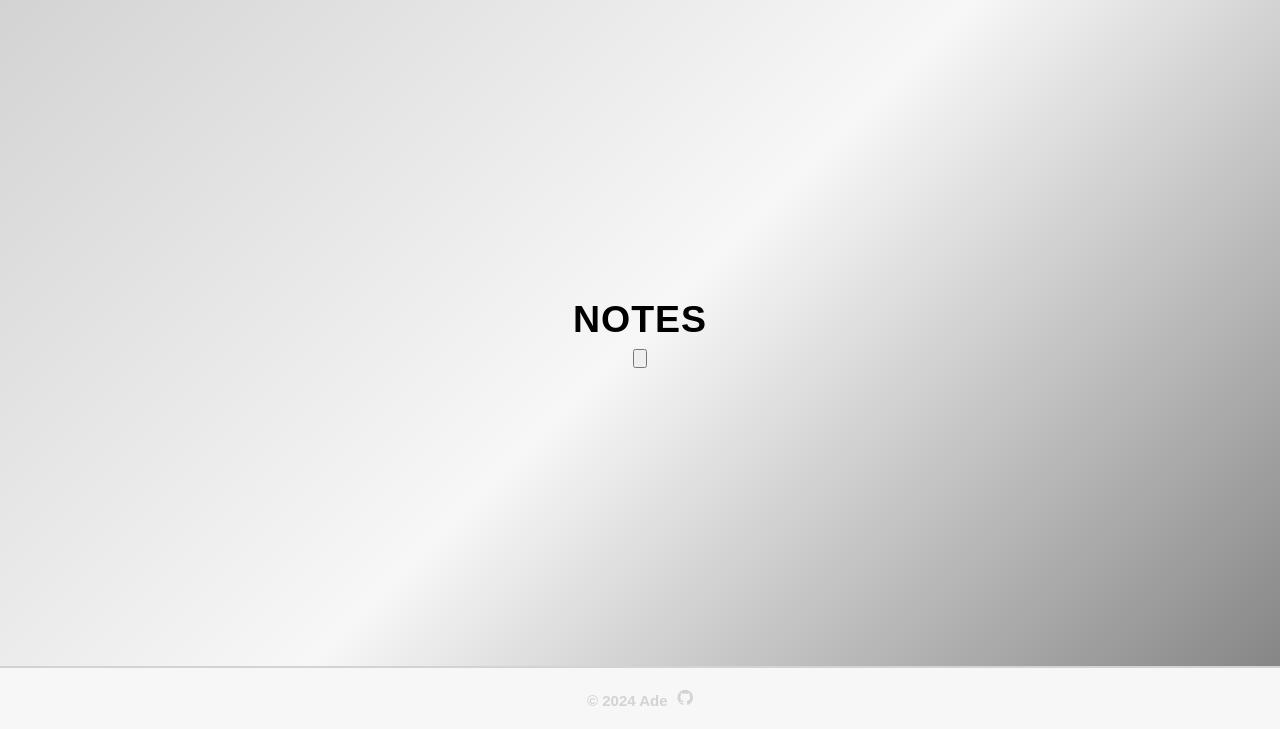
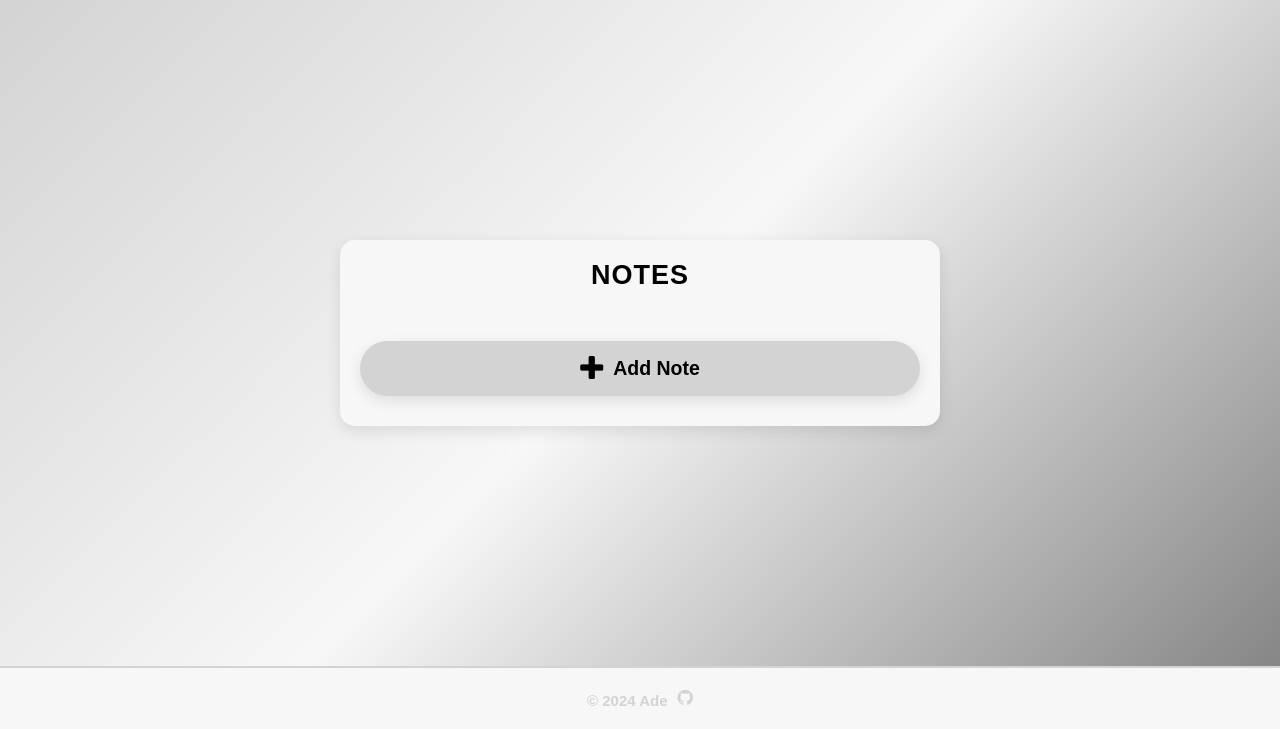
Before and after one commit to adesystem/HTML-CSS-JS-FLASK-Simple-Notes-App, a Flask app: page /user/notes in a window 1280 px wide. Shown: the part 71-800 px from the top of the page. Run offline with Flask 3, Linux system fonts and the light colour scheme; the visitor is signed in with stand-in values (Sample User, id 1); data that the repository does not hold is empty.

Commit message:
Added style for notes.

```diff
--- a/website/routes/views.py
+++ b/website/routes/views.py
@@ -20,7 +20,7 @@ def notes():
     except:
         notes = []
 
-    return render_template('notes.html', active_page='notes', notes=notes)
+    return render_template('notes.html', active_page='notes', notes=reversed(notes))
 
 @views.route('user/notes/add', methods=['POST'])
 @login_required
--- a/website/static/css/style.css
+++ b/website/static/css/style.css
@@ -157,7 +157,7 @@ form {
     padding: 10px 10px;
 }
 
-form input[type=text], form input[type=password] {
+form input[type=text], form input[type=password], form textarea {
     padding: 10px 20px;
     width: 100%;
     border: 2px solid var(--primary-color);
@@ -165,7 +165,17 @@ form input[type=text], form input[type=password] {
     font-size: 1.2em;
 }
 
-form input[type=submit], form button, .account-actions button {
+form textarea {
+    max-width: 100%;
+    height: 300px;
+    resize: none;
+    overflow-y: auto;
+    overflow-x: hidden;
+    font-size: 1.1em;
+    box-sizing: border-box;
+}
+
+form input[type=submit], form button, .account-actions button, .notes button {
     padding: 10px 20px;
     width: 100%;
     border: none;
@@ -178,7 +188,7 @@ form input[type=submit], form button, .account-actions button {
     transition: background-color 0.3s ease, transform 0.3s ease;
 }
 
-form input[type=submit]:hover, form button:hover, .account-actions button:hover {
+form input[type=submit]:hover, form button:hover, .account-actions button:hover, .notes button:hover {
     background-color: var(--hover-color);
     color: var(--primary-color);
     transform: scale(1.05);
@@ -226,11 +236,11 @@ form input[type=submit]:hover, form button:hover, .account-actions button:hover
 
 .clickable-icon {
     font-size: 1em;
-    color: var(--primary-color);
+    color: var(--hover-color);
     transition: transform 0.3s ease;}
 
 .clickable-icon:hover {
-    color: var(--hover-color);
+    color: var(--primary-color);
     transform: scale(1.05);
 }
 
@@ -246,6 +256,123 @@ form input[type=submit]:hover, form button:hover, .account-actions button:hover
 .account-actions button i {
     margin-right: 5px;
 }
+
+.notes {
+    display: flex;
+    flex-direction: column;
+    justify-content: flex-start;
+    align-items: center;
+    gap: 20px;
+    background-color: var(--secondary-color);
+    padding: 20px;
+    border-radius: 15px;
+    width: 100%;
+    max-width: 600px;
+    max-height: 65vh;
+    margin: 20px auto;
+    box-shadow: 0 5px 15px rgba(0, 0, 0, 0.1);
+    overflow-y: auto;
+    overflow-x: hidden;
+}
+
+.notes h2 {
+    font-size: 1.8em;
+    font-weight: bold;
+    margin-bottom: 20px;
+    color: var(--text-color);
+    text-transform: uppercase;
+    letter-spacing: 1px;
+    text-align: center;
+}
+
+.notes button {
+    background-color: var(--primary-color);
+    color: var(--hover-color);
+    font-size: 1.3em;
+    border-radius: 50px;
+    padding: 12px 20px;
+    border: none;
+    transition: background-color 0.3s ease, transform 0.3s ease, box-shadow 0.3s ease, color 0.3s ease;
+    display: flex;
+    align-items: center;
+    justify-content: center;
+    box-shadow: 0 5px 15px rgba(0, 0, 0, 0.1);
+    margin: 10px 0;
+    cursor: pointer;
+    text-align: center;
+}
+
+.notes button i {
+    margin-right: 10px;
+    font-size: 1.5em;
+}
+
+.notes button p {
+    margin: 0;
+    font-size: 1em;
+    color: inherit;
+}
+
+.notes button:hover {
+    background-color: var(--hover-color);
+    color: var(--primary-color);
+    transform: scale(1.03);
+    box-shadow: 0 8px 20px rgba(0, 0, 0, 0.15);
+}
+
+.note {
+    background-color: var(--secondary-color);
+    border: 1px solid var(--primary-color);
+    padding: 10px;
+    border-radius: 10px;
+    box-shadow: 0 5px 15px rgba(0, 0, 0, 0.1);
+    width: 100%;
+    display: flex;
+    flex-direction: column;
+    gap: 10px;
+    margin-bottom: 10px;
+}
+
+.note h3 {
+    font-size: 1.4em;
+    font-weight: bold;
+    margin-bottom: 10px;
+    color: var(--hover-color);
+    word-break: break-word;
+}
+
+.note-actions {
+    display: flex;
+    justify-content: flex-end;
+    gap: 15px;
+}
+
+.note-actions i {
+    font-size: 1.2em;
+    color: var(--hover-color);
+    cursor: pointer;
+    transition: color 0.3s ease, transform 0.3s ease;
+}
+
+.note-actions i:hover {
+    color: var(--primary-color);
+    transform: scale(1.1);
+}
+
+.note hr {
+    border: 0;
+    height: 1px;
+    background: var(--third-color);
+    margin: 10px 0;
+    width: 100%;
+}
+
+.note p {
+    font-size: 1em;
+    color: var(--text-color);
+    margin-top: 10px;
+}
+
 
 dialog {
     flex-direction: column;
--- a/website/static/js/notes.js
+++ b/website/static/js/notes.js
@@ -1,82 +1,101 @@
 import { showAlert } from "./alert.js";
+import { isNoteValid } from "./validator.js";
 
-const noteAddTrigger = document.getElementById('note-add-trigger');
-const noteAddCancel = document.getElementById('note-add-cancel');
+const noteAddTrigger = document.getElementById('add-note');
+const noteAddCancel = document.getElementById('cancel-add-note');
 
-const noteAddWindow = document.getElementById('note-add-window');
-const noteAddForm = document.getElementById('note-add-form');
+const noteAddModal = document.getElementById('add-note-modal');
+const noteAddForm = document.getElementById('add-note-form');
 
 noteAddTrigger.addEventListener('click', () => {
-    noteAddWindow.showModal();
+    noteAddModal.showModal();
 });
 
 noteAddCancel.addEventListener('click', () => {
-    noteAddWindow.close();
+    noteAddModal.close();
 });
 
-const notesContainer = document.querySelector('.notes-container');
+noteAddForm.addEventListener('submit', (event) => {
+    event.preventDefault();
 
-function createNoNoteParagraph() {
+    const noteTitle = document.getElementById('note-title').value;
+    const noteContent = document.getElementById('note-content').value;
 
-    const noNotesParagraph = document.createElement('p');
+    var noteValid = isNoteValid(noteTitle, noteContent);
 
-    if (!notesContainer.querySelector('.note')) {
-        noNotesParagraph.textContent = 'No notes found';
-        noNotesParagraph.classList.add('no-notes');
-        notesContainer.appendChild(noNotesParagraph);
-    } else {
-        noNotesParagraph.remove();
+    if (noteValid !== true) {
+        showAlert(noteValid);
+        return;
     }
 
-}
-
-document.addEventListener('DOMContentLoaded', () => {
-    createNoNoteParagraph();
+    noteAddForm.submit();
 });
 
-notesContainer.addEventListener('click', (event) => {
 
-    // Note Deletion
-    if (event.target && event.target.classList.contains('note-delete-trigger')) {
 
-        const noteDeleteWindow = document.getElementById('note-delete-window');
-        const noteDeleteConfirm = document.getElementById('note-delete-confirm');
-        const noteDeleteCancel = document.getElementById('note-delete-cancel');
+// const notesContainer = document.querySelector('.notes-container');
 
-        noteDeleteWindow.showModal();
+// function createNoNoteParagraph() {
 
-        const noteElement = event.target.closest('.note');
-        const noteId = noteElement.getAttribute('note-id');
+//     const noNotesParagraph = document.createElement('p');
 
-        noteDeleteConfirm.onclick = () => {
-            fetch('/notes/delete/' + noteId, {
-                method: 'POST',
-                headers: {
-                    'Content-Type': 'application/json',
-                }
-            })
-            .then(response => {
-                if (response.ok) {
-                    noteElement.remove();
-                    showAlert('Note deleted successfully', 'success');
-                } else {
-                    showAlert('Note deletion failed', 'error');
-                }
-                noteDeleteWindow.close();
-                createNoNoteParagraph();
-            })
-            .catch(error => {
-                console.error('Error:', error);
-                showAlert('Note deletion failed', 'error');
-                noteDeleteWindow.close();
-                createNoNoteParagraph();
-            });
-        };
+//     if (!notesContainer.querySelector('.note')) {
+//         noNotesParagraph.textContent = 'No notes found';
+//         noNotesParagraph.classList.add('no-notes');
+//         notesContainer.appendChild(noNotesParagraph);
+//     } else {
+//         noNotesParagraph.remove();
+//     }
 
-        noteDeleteCancel.onclick = () => {
-            noteDeleteWindow.close();
-            createNoNoteParagraph();
-        };
+// }
 
-    }
-});
+// document.addEventListener('DOMContentLoaded', () => {
+//     createNoNoteParagraph();
+// });
+
+// notesContainer.addEventListener('click', (event) => {
+
+//     // Note Deletion
+//     if (event.target && event.target.classList.contains('note-delete-trigger')) {
+
+//         const noteDeleteModal = document.getElementById('note-delete-Modal');
+//         const noteDeleteConfirm = document.getElementById('note-delete-confirm');
+//         const noteDeleteCancel = document.getElementById('note-delete-cancel');
+
+//         noteDeleteModal.showModal();
+
+//         const noteElement = event.target.closest('.note');
+//         const noteId = noteElement.getAttribute('note-id');
+
+//         noteDeleteConfirm.onclick = () => {
+//             fetch('/notes/delete/' + noteId, {
+//                 method: 'POST',
+//                 headers: {
+//                     'Content-Type': 'application/json',
+//                 }
+//             })
+//             .then(response => {
+//                 if (response.ok) {
+//                     noteElement.remove();
+//                     showAlert('Note deleted successfully', 'success');
+//                 } else {
+//                     showAlert('Note deletion failed', 'error');
+//                 }
+//                 noteDeleteModal.close();
+//                 createNoNoteParagraph();
+//             })
+//             .catch(error => {
+//                 console.error('Error:', error);
+//                 showAlert('Note deletion failed', 'error');
+//                 noteDeleteModal.close();
+//                 createNoNoteParagraph();
+//             });
+//         };
+
+//         noteDeleteCancel.onclick = () => {
+//             noteDeleteModal.close();
+//             createNoNoteParagraph();
+//         };
+
+//     }
+// });
--- a/website/templates/notes.html
+++ b/website/templates/notes.html
@@ -1,48 +1,40 @@
 {% extends 'base.html' %}
 
 {% block content %}
-<div class="notes-container">
+<div class="notes">
     <h2>Notes</h2>
-    <button type="button" class="btn" id="note-add-trigger">
-        <i class="fas fa-plus"></i>
+    <button type="button" class="btn" id="add-note">
+        <i class="fa fa-plus"></i>
+        <p>Add Note</p>
     </button>
 
     {% for note in notes %}
     <div class="note" note-id="{{ note.id }}">
+        <div class="note-actions">
+            <i class="fa fa-book" title="View Note"></i>
+            <i class="fa fa-edit" title="Edit Note"></i>
+            <i class="fa fa-trash" title="Delete Note"></i>
+        </div>
         <h3>{{ note.title }}</h3>
-        <p>{{ note.content }}</p>
-        <div class="note-actions">
-            <button type="button" class="btn note-edit-trigger">
-                <i class="fas fa-edit"></i>
-            </button>
-            <button type="button" class="btn note-delete-trigger">
-                <i class="fas fa-trash"></i>
-            </button>
-        </div>
+        <hr>
+            <p>{{ note.date.strftime('%d-%m-%Y') }}</p>
     </div>
     {% endfor %}
+</div>
 
-    <dialog class="dialogue-window" id="note-add-window">
-        <form action="user/notes/add" method="POST">
-            <h2>Add Note</h2>
-            <label for="title">Title</label>
-            <input type="text" name="title" id="title" required>
-            <label for="content">Content</label>
-            <textarea name="content" id="content" required></textarea>
-            <button type="submit" class="btn">Add</button>
-            <button type="button" class="btn" id="note-add-cancel">Cancel</button>
-        </form>
-    </dialog>
-
-    <dialog class="dialogue-window" id="note-delete-window">
-        <h2>Are you sure you want to delete this note?</h2>
-        <button type="button" class="btn" id="note-delete-confirm">Yes</button>
-        <button type="button" class="btn" id="note-delete-cancel">No</button>
-    </dialog>
-
-</div>
+<dialog id="add-note-modal">
+    <form id="add-note-form" action="{{ url_for('views.add_note') }}" method='POST'>
+        <h2>Add Note</h2>
+        <input type="text" id="note-title" name="title" placeholder="Title">
+        <textarea id="note-content" name="content" placeholder="Content"></textarea>
+        <div class="modal-controls">
+            <input type="submit" value="Add">
+            <button type="button" id="cancel-add-note">Cancel</button>
+        </div>
+    </form>
+</dialog>
 {% endblock %}
 
 {% block scripts %}
-<!-- <script type="module" src="{{ url_for('static', filename='js/notes.js') }}"></script> -->
+<script type="module" src="{{ url_for('static', filename='js/notes.js') }}"></script>
 {% endblock %}
```
